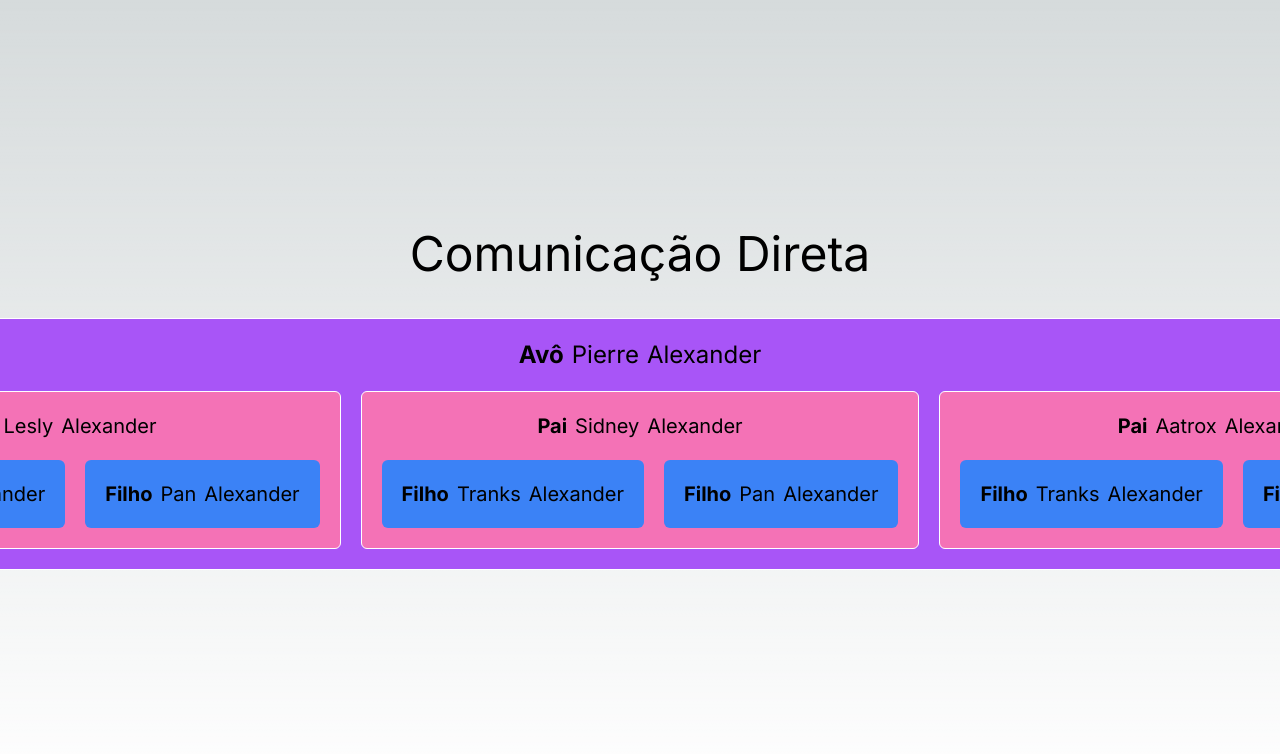
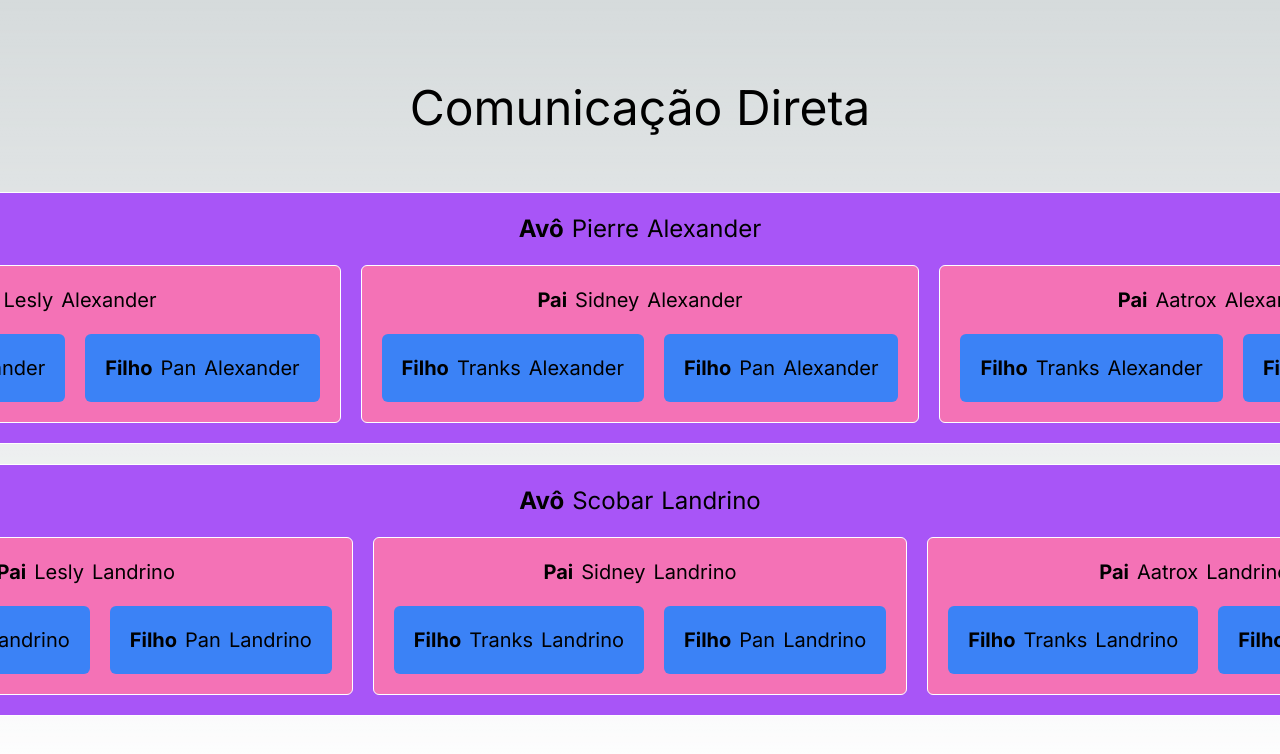
Before and after one commit to etizel/framework-react, a Next.js app: page /comunicacao in a window 1280 px wide. Shown: the top 754 px of the page. Built offline with nearby package versions, Linux system fonts and the light colour scheme.

Commit message:
passando dados de forma direta

```diff
--- a/src/app/comunicacao/page.tsx
+++ b/src/app/comunicacao/page.tsx
@@ -2,9 +2,10 @@
 
 export default function PageStright() {
   return (
-    <div className="flex flex-col justify-center items-center h-screen">
+    <div className="flex flex-col justify-center items-center gap-5 h-screen">
       <h1 className="text-5xl mb-10">Comunicação Direta</h1>
       <Avo nome="Pierre" sobrenome="Alexander" />
+      <Avo nome="Scobar" sobrenome="Landrino" />
     </div>
   );
 }
```
